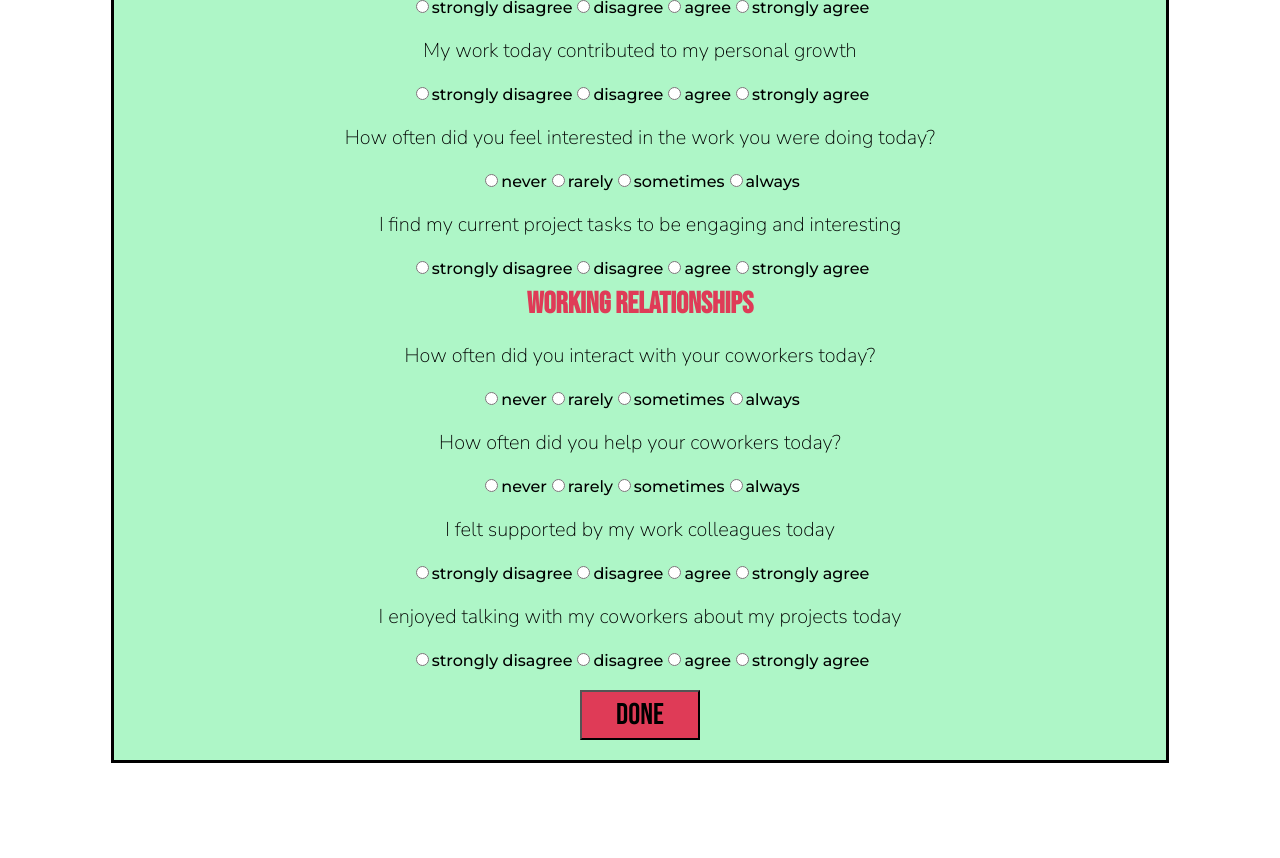
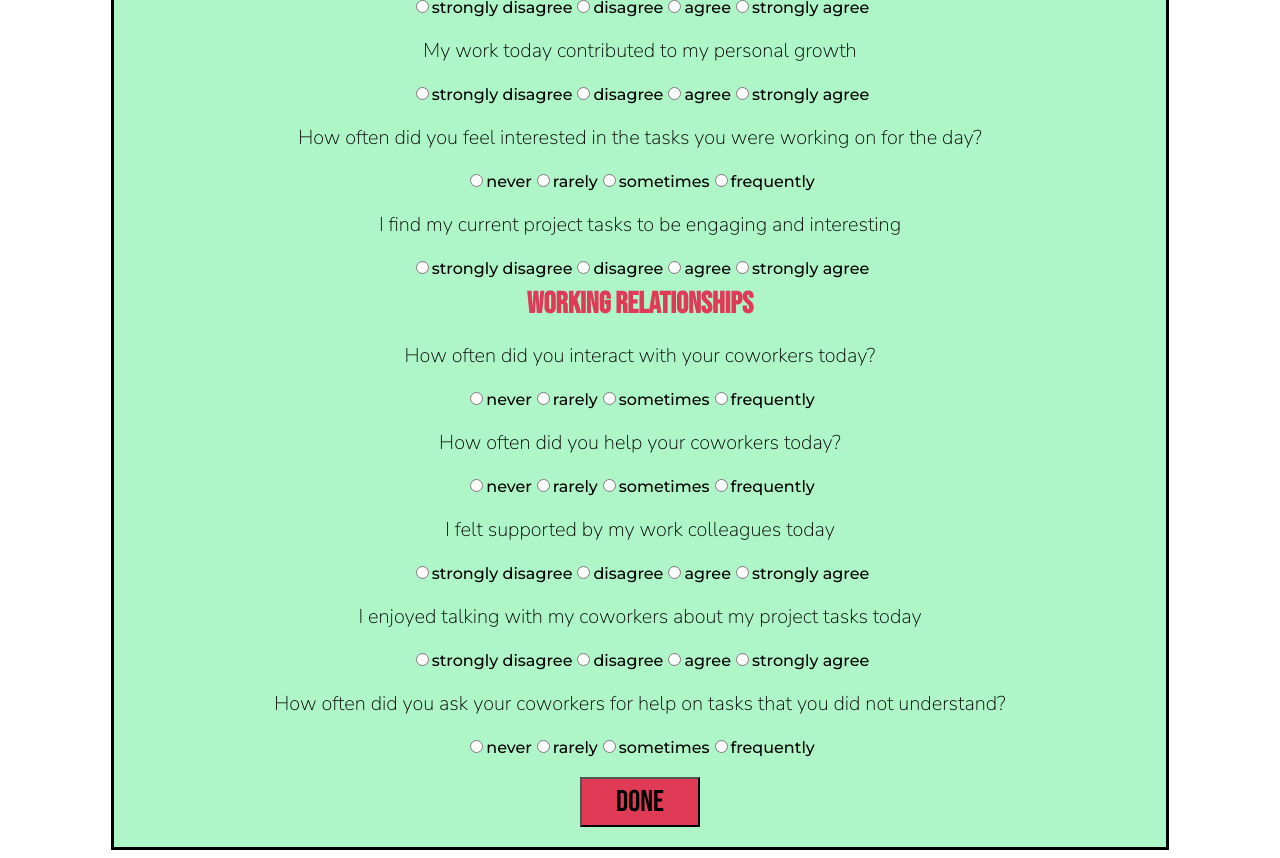
Before and after one commit to MaddyKapfhammer/happy-dev, an Angular app: page /happiness in a window 1280 px wide. Shown: the part 1040-1898 px from the top of the page. Before the commit the page ends 1811 px from the top, so only its background shows below. Built offline with nearby package versions, Linux system fonts and the light colour scheme.

Commit message:
Change "always" option to "frequently".

```diff
--- a/src/app/happiness-tracker/happiness-tracker.component.html
+++ b/src/app/happiness-tracker/happiness-tracker.component.html
@@ -18,18 +18,18 @@
     <label for="never">rarely</label>
     <input type="radio" id="sometimes" name="productivity_1">
     <label for="never">sometimes</label>
-    <input type="radio" id="always" name="productivity_1">
-    <label for="always">always</label>
+    <input type="radio" id="frequently" name="productivity_1">
+    <label for="frequently">frequently</label>
 
-    <p>How often did you spend time on the internet, but not for work tasks?</p>
+    <p>How often did you spend time on the internet, not relating to work tasks?</p>
     <input type="radio" id="never" name="productivity_2">
     <label for="never">never</label>
     <input type="radio" id="rarely" name="productivity_2">
     <label for="never">rarely</label>
     <input type="radio" id="sometimes" name="productivity_2">
     <label for="never">sometimes</label>
-    <input type="radio" id="always" name="productivity_2">
-    <label for="always">always</label>
+    <input type="radio" id="frequently" name="productivity_2">
+    <label for="frequently">frequently</label>
 
     <p>I made progress on my project tasks today</p>
     <input type="radio" id="never" name="productivity_3">
@@ -38,8 +38,8 @@
     <label for="never">disagree</label>
     <input type="radio" id="sometimes" name="productivity_3">
     <label for="never">agree</label>
-    <input type="radio" id="always" name="productivity_3">
-    <label for="always">strongly agree</label>
+    <input type="radio" id="frequently" name="productivity_3">
+    <label for="frequently">strongly agree</label>
 
     <p>I perservered in my work today, even when I encountered tasks that I did not know how to complete</p>
     <input type="radio" id="never" name="productivity_4">
@@ -48,8 +48,8 @@
     <label for="never">disagree</label>
     <input type="radio" id="sometimes" name="productivity_4">
     <label for="never">agree</label>
-    <input type="radio" id="always" name="productivity_4">
-    <label for="always">strongly agree</label>
+    <input type="radio" id="frequently" name="productivity_4">
+    <label for="frequently">strongly agree</label>
 
     <p>How often did you feel lost/confused on your current tasks today?</p>
     <input type="radio" id="never" name="productivity_5">
@@ -58,8 +58,8 @@
     <label for="never">rarely</label>
     <input type="radio" id="sometimes" name="productivity_5">
     <label for="never">sometimes</label>
-    <input type="radio" id="always" name="productivity_5">
-    <label for="always">always</label>
+    <input type="radio" id="frequently" name="productivity_5">
+    <label for="frequently">frequently</label>
 
     <h3>Satisfaction</h3>
     <p>I know what my strengths are regarding the project that I am currently working on</p>
@@ -69,8 +69,8 @@
     <label for="never">disagree</label>
     <input type="radio" id="sometimes" name="satisfaction_1">
     <label for="never">agree</label>
-    <input type="radio" id="always" name="satisfaction_1">
-    <label for="always">strongly agree</label>
+    <input type="radio" id="frequently" name="satisfaction_1">
+    <label for="frequently">strongly agree</label>
 
     <p>I looked forward to starting work today</p>
     <input type="radio" id="never" name="satisfaction_2">
@@ -79,8 +79,8 @@
     <label for="never">disagree</label>
     <input type="radio" id="sometimes" name="satisfaction_2">
     <label for="never">agree</label>
-    <input type="radio" id="always" name="satisfaction_2">
-    <label for="always">strongly agree</label>
+    <input type="radio" id="frequently" name="satisfaction_2">
+    <label for="frequently">strongly agree</label>
 
     <p>I believe that the project I am working on serves a greater purpose</p>
     <input type="radio" id="never" name="satisfaction_3">
@@ -89,8 +89,8 @@
     <label for="never">disagree</label>
     <input type="radio" id="sometimes" name="satisfaction_3">
     <label for="never">agree</label>
-    <input type="radio" id="always" name="satisfaction_3">
-    <label for="always">strongly agree</label>
+    <input type="radio" id="frequently" name="satisfaction_3">
+    <label for="frequently">strongly agree</label>
 
     <p>My work today contributed to my personal growth</p>
     <input type="radio" id="never" name="satisfaction_4">
@@ -99,18 +99,18 @@
     <label for="never">disagree</label>
     <input type="radio" id="sometimes" name="satisfaction_4">
     <label for="never">agree</label>
-    <input type="radio" id="always" name="satisfaction_4">
-    <label for="always">strongly agree</label>
+    <input type="radio" id="frequently" name="satisfaction_4">
+    <label for="frequently">strongly agree</label>
 
-    <p>How often did you feel interested in the work you were doing today?</p>
+    <p>How often did you feel interested in the tasks you were working on for the day?</p>
     <input type="radio" id="never" name="satisfaction_5">
     <label for="never">never</label>
     <input type="radio" id="rarely" name="satisfaction_5">
     <label for="never">rarely</label>
     <input type="radio" id="sometimes" name="satisfaction_5">
     <label for="never">sometimes</label>
-    <input type="radio" id="always" name="satisfaction_5">
-    <label for="always">always</label>
+    <input type="radio" id="frequently" name="satisfaction_5">
+    <label for="frequently">frequently</label>
 
     <p>I find my current project tasks to be engaging and interesting</p>
     <input type="radio" id="never" name="satisfaction_1">
@@ -119,8 +119,8 @@
     <label for="never">disagree</label>
     <input type="radio" id="sometimes" name="satisfaction_1">
     <label for="never">agree</label>
-    <input type="radio" id="always" name="satisfaction_1">
-    <label for="always">strongly agree</label>
+    <input type="radio" id="frequently" name="satisfaction_1">
+    <label for="frequently">strongly agree</label>
 
     <h3>Working Relationships</h3>
     <p>How often did you interact with your coworkers today?</p>
@@ -130,8 +130,8 @@
     <label for="never">rarely</label>
     <input type="radio" id="sometimes" name="relationship_1">
     <label for="never">sometimes</label>
-    <input type="radio" id="always" name="relationship_1">
-    <label for="always">always</label>
+    <input type="radio" id="frequently" name="relationship_1">
+    <label for="frequently">frequently</label>
 
     <p>How often did you help your coworkers today?</p>
     <input type="radio" id="never" name="relationship_2">
@@ -140,8 +140,8 @@
     <label for="never">rarely</label>
     <input type="radio" id="sometimes" name="relationship_2">
     <label for="never">sometimes</label>
-    <input type="radio" id="always" name="relationship_2">
-    <label for="always">always</label>
+    <input type="radio" id="frequently" name="relationship_2">
+    <label for="frequently">frequently</label>
 
     <p>I felt supported by my work colleagues today</p>
     <input type="radio" id="never" name="relationship_3">
@@ -150,18 +150,28 @@
     <label for="never">disagree</label>
     <input type="radio" id="sometimes" name="relationship_3">
     <label for="never">agree</label>
-    <input type="radio" id="always" name="relationship_3">
-    <label for="always">strongly agree</label>
+    <input type="radio" id="frequently" name="relationship_3">
+    <label for="frequently">strongly agree</label>
 
-    <p>I enjoyed talking with my coworkers about my projects today</p>
+    <p>I enjoyed talking with my coworkers about my project tasks today</p>
     <input type="radio" id="never" name="relationship_4">
     <label for="never">strongly disagree</label>
     <input type="radio" id="rarely" name="relationship_4">
     <label for="never">disagree</label>
     <input type="radio" id="sometimes" name="relationship_4">
     <label for="never">agree</label>
-    <input type="radio" id="always" name="relationship_4">
-    <label for="always">strongly agree</label>
+    <input type="radio" id="frequently" name="relationship_4">
+    <label for="frequently">strongly agree</label>
+
+    <p>How often did you ask your coworkers for help on tasks that you did not understand?</p>
+    <input type="radio" id="never" name="relationship_5">
+    <label for="never">never</label>
+    <input type="radio" id="rarely" name="relationship_5">
+    <label for="never">rarely</label>
+    <input type="radio" id="sometimes" name="relationship_5">
+    <label for="never">sometimes</label>
+    <input type="radio" id="frequently" name="relationship_5">
+    <label for="frequently">frequently</label>
 
     <br>
 
```
